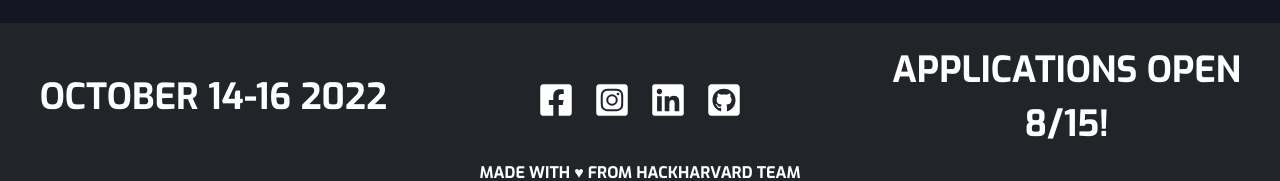
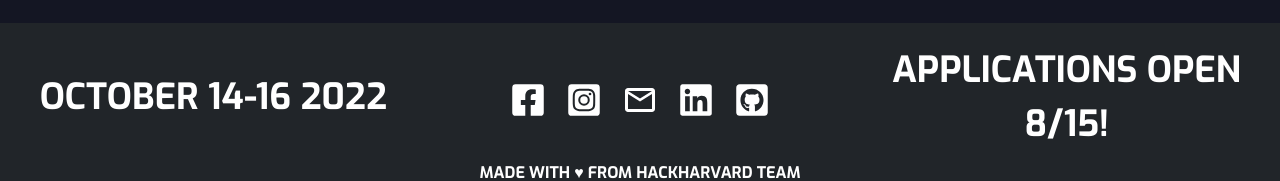
Before and after one commit to Elephant333/hackharvard2022, a React (Create React App) app: page / in a window 1280 px wide. Shown: the part 11796-11977 px from the top of the page. Built offline with nearby package versions, Linux system fonts and the light colour scheme.

Commit message:
add emal icon

```diff
--- a/src/Sponsors.js
+++ b/src/Sponsors.js
@@ -2,6 +2,9 @@ import React from 'react';
 import {
   FaFacebookSquare, FaInstagramSquare, FaLinkedin, FaGithubSquare,
 } from 'react-icons/fa';
+import {
+  MdOutlineEmail,
+} from 'react-icons/md';
 import styles from './styles/Sponsors.module.css';
 import aneta from './assets/images/anetaBTC_logo_text_white.png';
 import mlh from './assets/images/mlh-logo-color.png';
@@ -25,6 +28,7 @@ function Sponsors() {
             { /* eslint-disable */ }
             <a id={styles.icon} href="https://www.facebook.com/hackharvard/" target="_blank" rel="noreferrer"><FaFacebookSquare /></a>
             <a id={styles.icon} href="https://www.instagram.com/hackharvardcollege/" target="_blank" rel="noreferrer"><FaInstagramSquare /></a>
+            <a id={styles.icon} href="mailto:team@hackharvard.io" rel="noreferrer"><MdOutlineEmail /></a>
             <a id={styles.icon} href="https://www.linkedin.com/company/hackharvardcollege/" target="_blank" rel="noreferrer"><FaLinkedin /></a>
             <a id={styles.icon} href="https://github.com/hackharvard/hackharvard.github.io" target="_blank" rel="noreferrer"><FaGithubSquare /></a>
             { /* eslint-enable */ }
```
